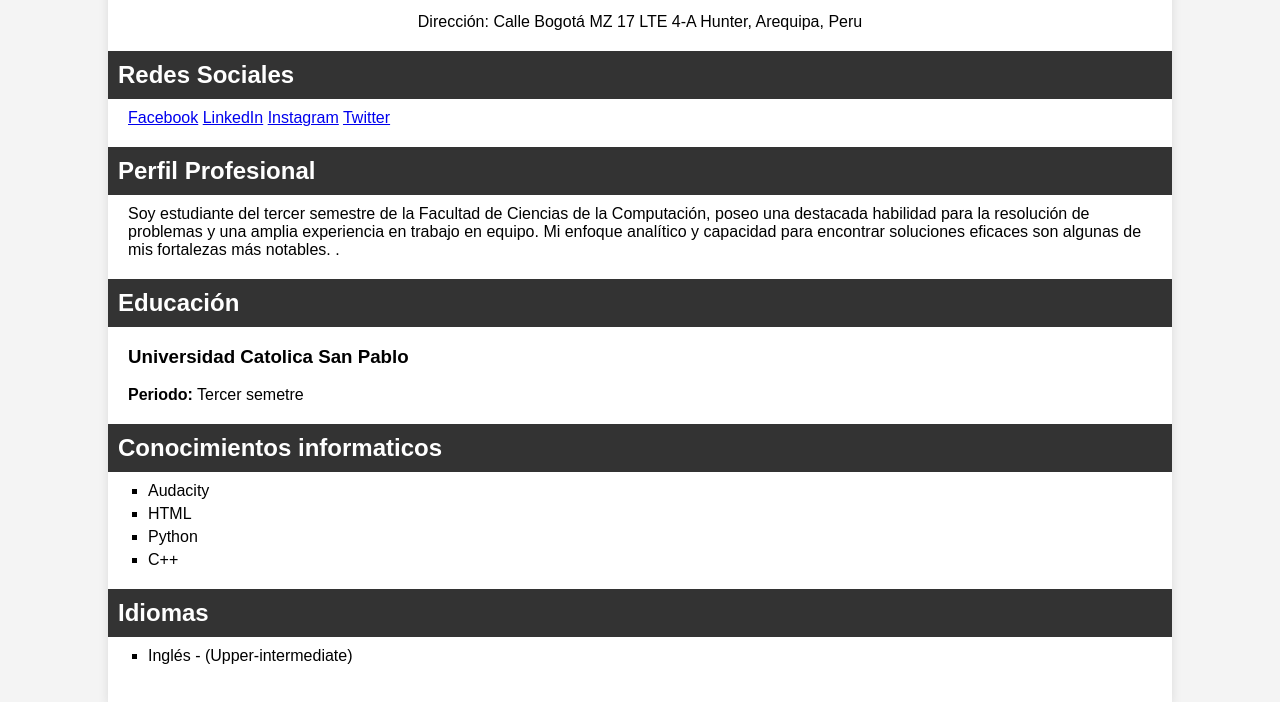
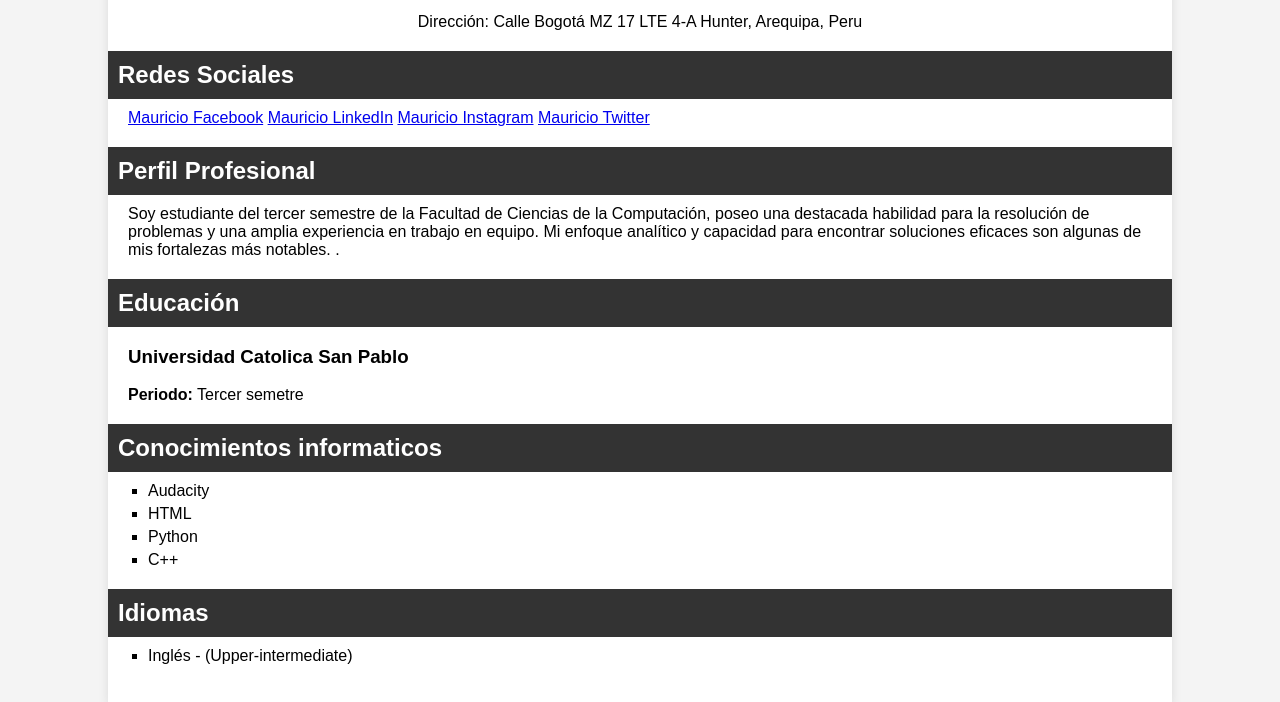
Before and after one commit to MauricioVirruetaMarquez/website, a plain HTML site: page index.html in a window 1280 px wide. Shown: the part 94-796 px from the top of the page. Drawn offline with Linux system fonts and the light colour scheme.

Commit message:
Actualizar index.html

```diff
--- a/index.html
+++ b/index.html
@@ -58,10 +58,10 @@
         <div class="section">
             <h2>Redes Sociales</h2>
             <div class="social-links">
-                <a href="https://www.facebook.com/mauriciosebastian.virruetamarquez.1?locale=es_LA" target="_blank">Facebook</a>
-                <a href="https://www.linkedin.com/in/mauricio-virrueta-b80259272/" target="_blank">LinkedIn</a>
-                <a href="https://www.instagram.com/sebastian03042005/" target="_blank">Instagram</a>
-                <a href="https://x.com/Virrueta2006" target="_blank">Twitter</a>
+                <a href="https://www.facebook.com/mauriciosebastian.virruetamarquez.1?locale=es_LA" target="_blank">Mauricio Facebook</a>
+                <a href="https://www.linkedin.com/in/mauricio-virrueta-b80259272/" target="_blank">Mauricio LinkedIn</a>
+                <a href="https://www.instagram.com/sebastian03042005/" target="_blank">Mauricio Instagram</a>
+                <a href="https://x.com/Virrueta2006" target="_blank">Mauricio Twitter</a>
             </div>
         </div>
 
```
